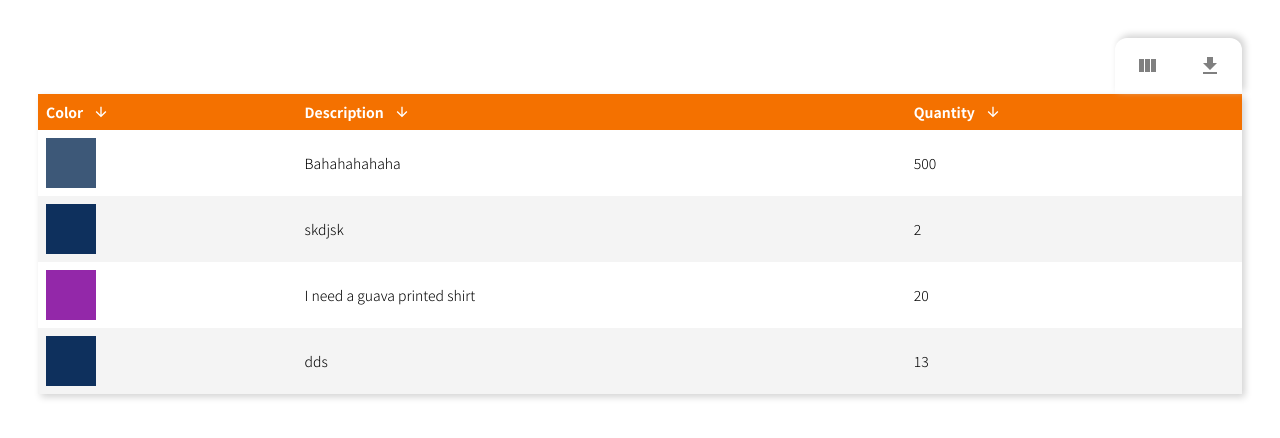
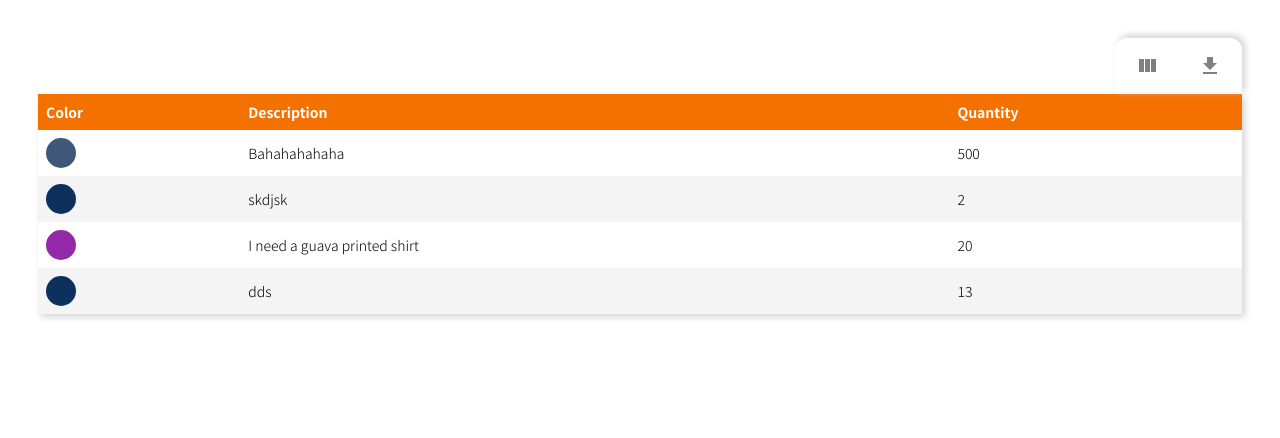
Before and after one commit to usmanabdurrehman/Upstate-UI, a React (Create React App) app: page / in a window 1280 px wide. Shown: the top 438 px of the page. Built offline with nearby package versions, Linux system fonts and the light colour scheme.

Commit message:
Added some options for the DataTable Component

```diff
--- a/src/App.js
+++ b/src/App.js
@@ -3,9 +3,17 @@ import { DataTable } from "./Components";
 function App() {
 	return (
 		<div className="App">
-			<DataTable columns={["color", "description", "quantity"]} customWidgets={{
-				color:(value) => <div style={{backgroundColor:value,width:'50px',height:'50px'}}></div>
-			}} />
+			<DataTable
+				columns={["color", "description", "quantity"]}
+				customWidgets={{
+					color:(value) => <div style={{backgroundColor:value,width:'30px',height:'30px',borderRadius:'50%'}}></div>
+				}}
+				options={{
+					sort:false,
+					columnSelect:true,
+					csvDownload:true
+				}}
+			/>
 		</div>
 	);
 }
--- a/src/Components/DataTable/DataTable.jsx
+++ b/src/Components/DataTable/DataTable.jsx
@@ -18,8 +18,15 @@ const useStyles = makeStyles((theme) => ({
 	},
 }));
 
-export default function DataTable({ columns, customWidgets }) {
+export default function DataTable({
+	columns,
+	customWidgets,
+	options: { sort, columnSelect, csvDownload },
+}) {
 	const classes = useStyles();
+
+	const icons = [columnSelect, csvDownload].filter((icon) => icon);
+	console.log("icons", icons);
 
 	const [data, setData] = useState(dummyData);
 	const [csvDownloadLink, setCsvDownloadLink] = useState(null);
@@ -53,6 +60,7 @@ export default function DataTable({ columns, customWidgets }) {
 	}
 
 	let sortBy = (key) => {
+		if (sort) {
 			let index = tableColumns.findIndex((column) => column == key);
 
 			if (orderDesc[index]) {
@@ -75,6 +83,7 @@ export default function DataTable({ columns, customWidgets }) {
 			const desc = [...orderDesc];
 			desc[index] = !desc[index];
 			setOrderDesc(desc);
+		}
 	};
 
 	useEffect(() => {
@@ -120,8 +129,10 @@ export default function DataTable({ columns, customWidgets }) {
 
 	return (
 		<div>
+			{icons.length != 0 && (
 				<div className={styles.iconsWrapper}>
-				<div className={styles.icons}>
+					<div className={styles.icons} style={{gridTemplateColumns:`repeat(${icons.length},1fr)`}}>
+						{columnSelect && (
 							<IconButton
 								aria-describedby={id}
 								variant="contained"
@@ -130,6 +141,7 @@ export default function DataTable({ columns, customWidgets }) {
 							>
 								<ViewColumnIcon />
 							</IconButton>
+						)}
 						<Popover
 							id={id}
 							open={open}
@@ -148,15 +160,20 @@ export default function DataTable({ columns, customWidgets }) {
 								{filterColumns.map((column) => (
 									<div>
 										<Checkbox
-										checked={tableColumns.includes(column)}
+											checked={tableColumns.includes(
+												column
+											)}
 											onChange={(e) =>
 												handleColumnChange(
-												tableColumns.includes(column),
+													tableColumns.includes(
+														column
+													),
 													column
 												)
 											}
 											inputProps={{
-											"aria-label": "primary checkbox",
+												"aria-label":
+													"primary checkbox",
 											}}
 										/>
 										{column}
@@ -164,13 +181,16 @@ export default function DataTable({ columns, customWidgets }) {
 								))}
 							</div>
 						</Popover>
+						{csvDownload && (
 							<a href={csvDownloadLink} download="table.csv">
 								<IconButton>
 									<GetAppIcon />
 								</IconButton>
 							</a>
+						)}
 					</div>
 				</div>
+			)}
 			<div className={styles.tableWrapper}>
 				<table className={styles.table}>
 					<tr className={styles.headerRow}>
@@ -178,6 +198,7 @@ export default function DataTable({ columns, customWidgets }) {
 							<th onClick={(e) => sortBy(heading)}>
 								<div>
 									<p>{heading}</p>{" "}
+									{sort && (
 										<ArrowUpwardIcon
 											className={`${styles.upicon} ${
 												orderDesc[index]
@@ -185,6 +206,7 @@ export default function DataTable({ columns, customWidgets }) {
 													: styles.normal
 											}`}
 										/>
+									)}
 								</div>
 							</th>
 						))}
@@ -192,7 +214,11 @@ export default function DataTable({ columns, customWidgets }) {
 					{data.map((row, index) => (
 						<tr className={styles.row}>
 							{tableColumns.map((column) => (
-								<td>{customWidgets[column] ? customWidgets[column](row[column]) : row[column]}</td>
+								<td>
+									{customWidgets[column]
+										? customWidgets[column](row[column])
+										: row[column]}
+								</td>
 							))}
 						</tr>
 					))}
--- a/src/Components/DataTable/DataTable.module.css
+++ b/src/Components/DataTable/DataTable.module.css
@@ -24,7 +24,6 @@
 	border-radius: 12px 12px 0 0;
 	display: grid;
 	grid-gap:15px;
-	grid-template-columns: repeat(2,1fr);
 }
 
 .icons a,.icons svg{
```
Lines whose indentation alone changed are shown as unchanged.
